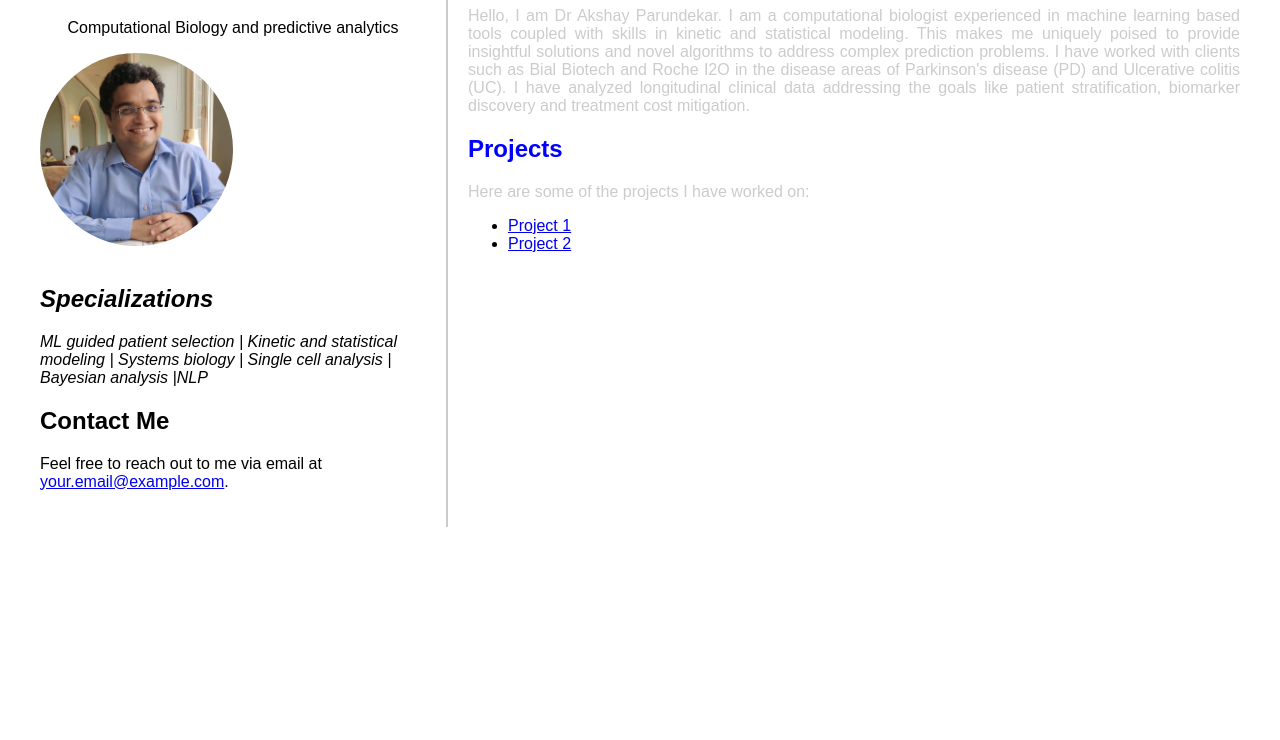
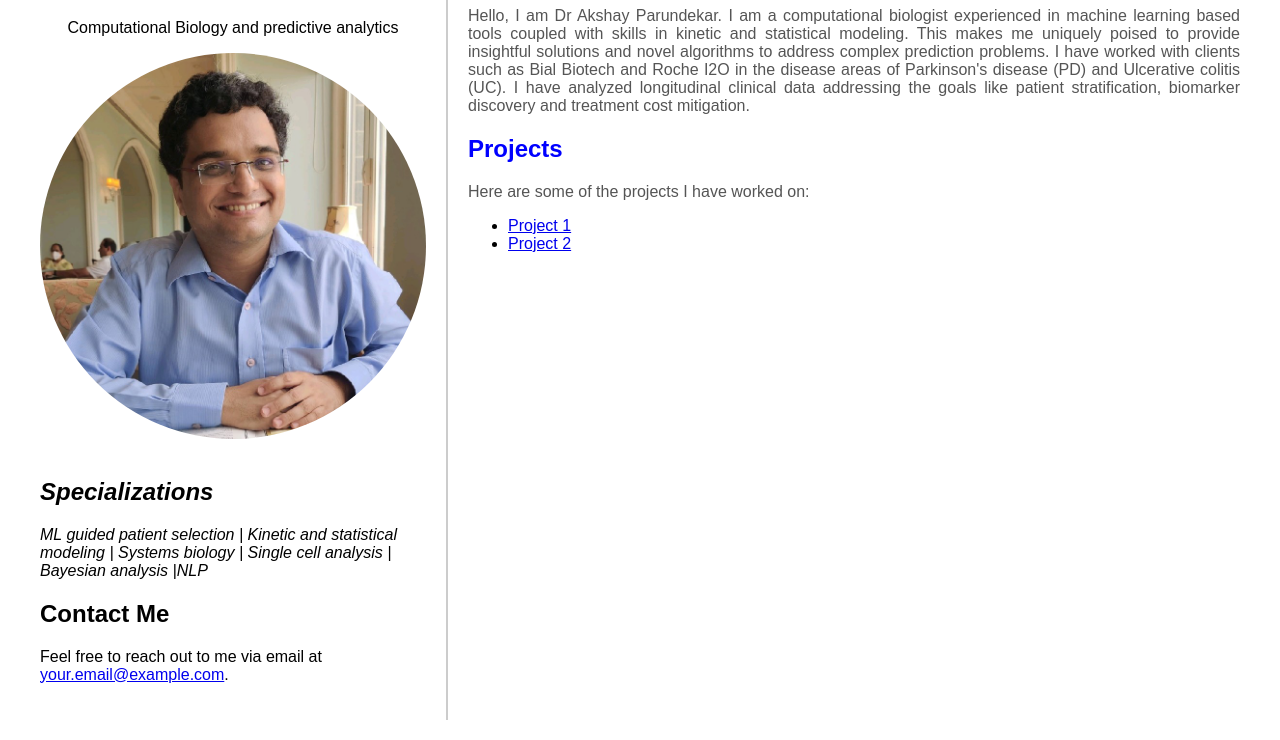
Before and after one commit to akshaymnp/akshay_parundekar.github.io, a plain HTML site: page index.html in a window 1280 px wide. Shown: the part 101-841 px from the top of the page. Before the commit the page ends 800 px from the top, so only its background shows below. Drawn offline with Linux system fonts and the light colour scheme.

Commit message:
Update index.html

```diff
--- a/index.html
+++ b/index.html
@@ -32,10 +32,10 @@
         }
         main p {
             text-align: justify;
-            color: #ccc;
+            color: #555;
         }
         .profile-pic {
-            max-width: 50%;
+            max-width: 100%;
             height: auto;
             border-radius: 50%;
             margin-bottom: 15px;
```
